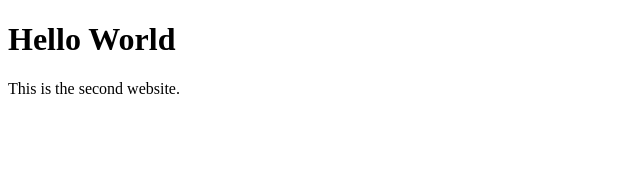
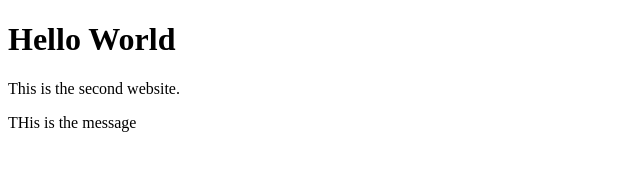
Before and after one commit to cmroy434-droid/second-website, a plain HTML site: page index.html in a window 1280 px wide. Shown: the whole page, without its empty margins (0-640 px from the left). Drawn offline with Linux system fonts and the light colour scheme.

Commit message:
Update index.html

```diff
--- a/index.html
+++ b/index.html
@@ -8,5 +8,6 @@
 <body>
     <h1>Hello World</h1>
     <p>This is the second website.</p>
+    <p> THis is the message</p>
 </body>
 </html>
```
